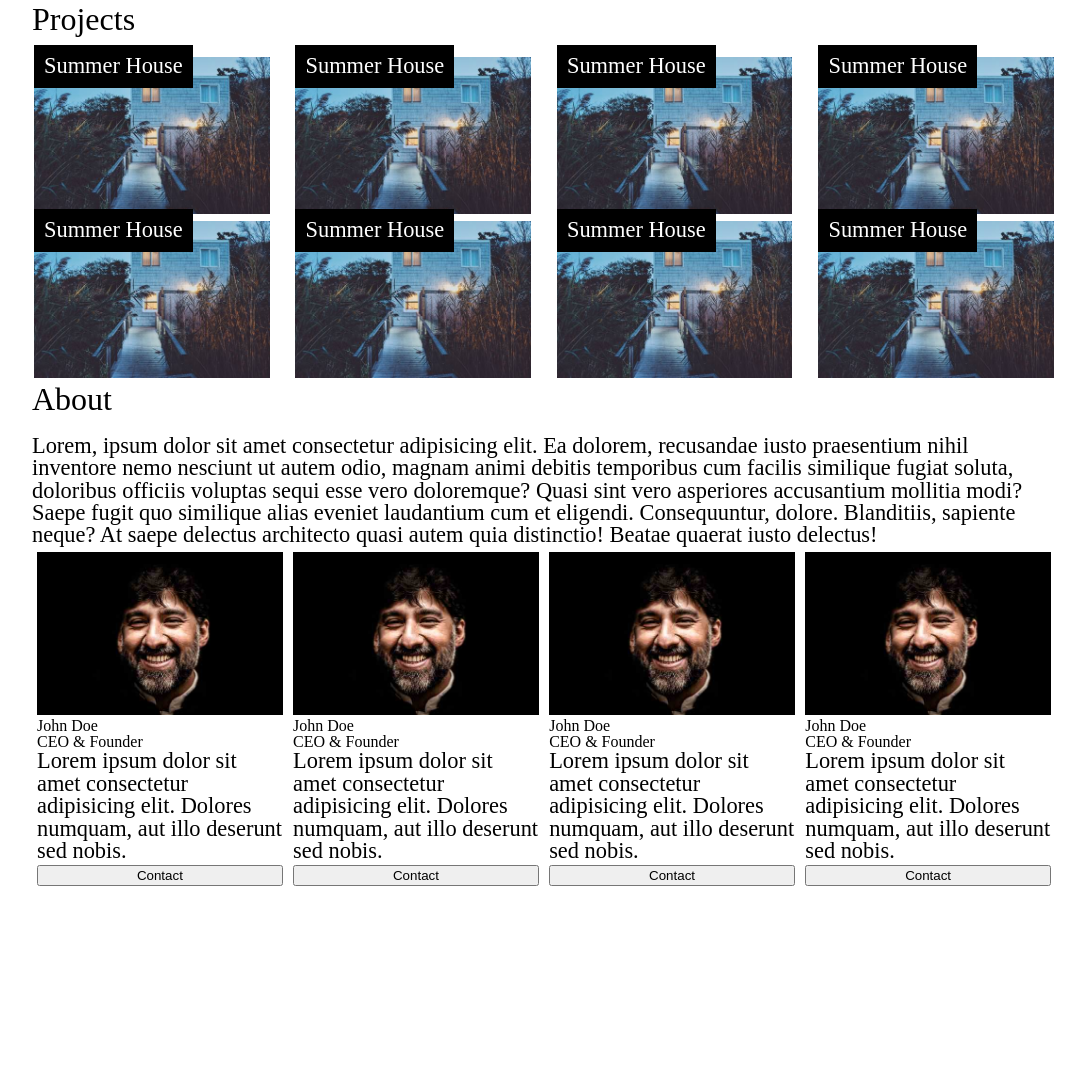
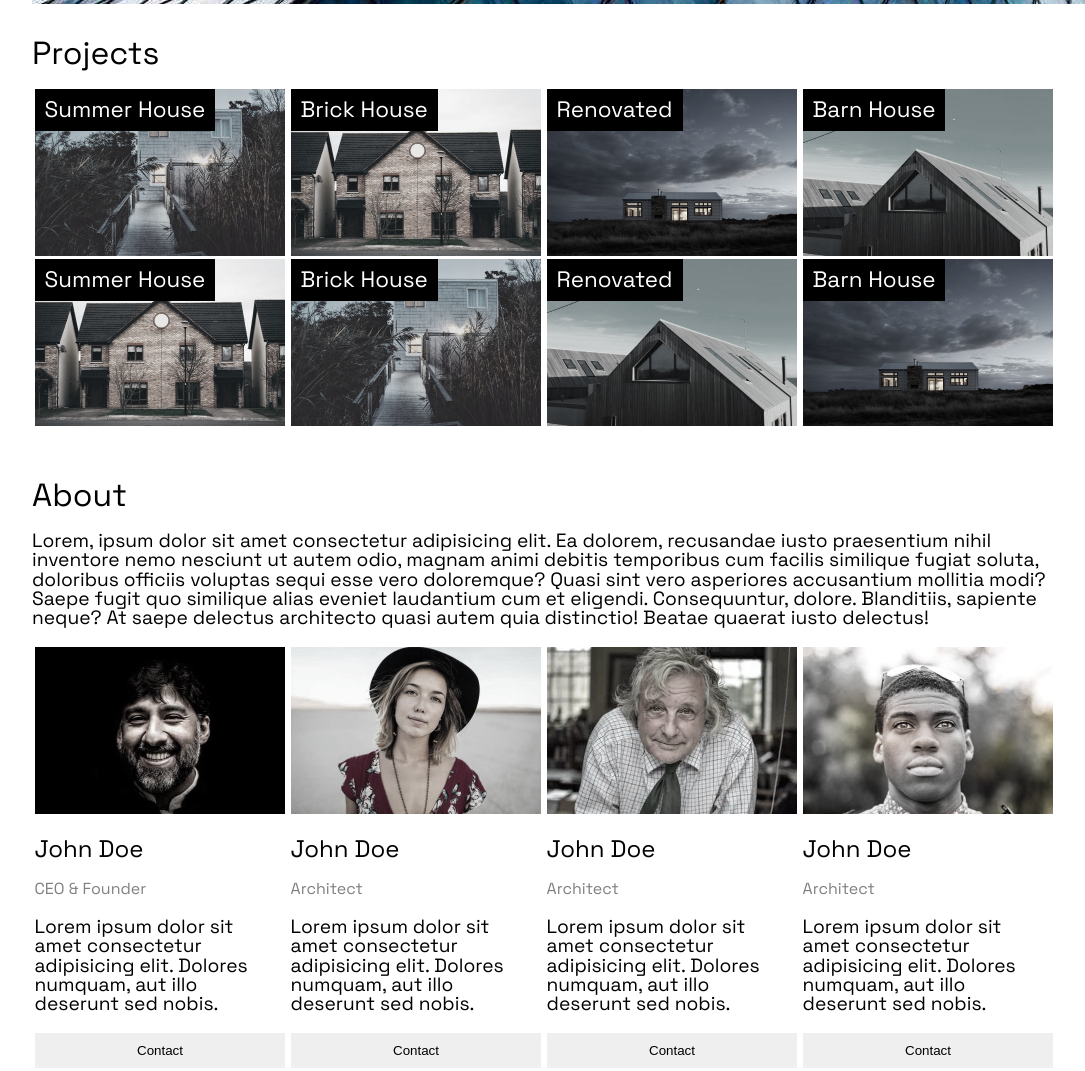
Before and after one commit to draganjitmedia/basic2, a plain HTML site: page index.html in a window 1280 px wide. Shown: the part 876-1947 px from the top of the page, without its empty margins (96-1181 px from the left). Before the commit the page ends 1767 px from the top, so only its background shows below. Drawn offline with Linux system fonts and the light colour scheme.

Commit message:
updated_design

```diff
--- a/index.html
+++ b/index.html
@@ -7,128 +7,148 @@
     <meta name="viewport" content="width=device-width, initial-scale=1.0">
     <link rel="stylesheet" href="styles/reset.css">
     <link rel="stylesheet" href="styles/app.css">
-    <title>Arhitect</title>
+    <link rel="preconnect" href="https://fonts.googleapis.com">
+    <link rel="preconnect" href="https://fonts.gstatic.com" crossorigin>
+    <link href="https://fonts.googleapis.com/css2?family=Space+Grotesk:wght@300;400;500;600;700&display=swap"
+        rel="stylesheet">
+    <title>Arhitects</title>
 </head>
 
 <body>
     <nav>
-        <div class="logo">
+        <div class="padding bg">
             <a href="#"><span>BR</span> Architects</a>
         </div>
         <ul>
-            <li><a href="#">Projects</a></li>
-            <li><a href="#">About</a></li>
-            <li><a href="#">Contact</a></li>
+            <li class="bg"><a href="#">Projects</a></li>
+            <li class="bg"><a href="#">About</a></li>
+            <li class="bg"><a href="#">Contact</a></li>
         </ul>
     </nav>
-    <div>
-        <div class="front-img">
+    <div class="d-flex">
+        <div class="front-img mb">
             <img src="images/architect.jpg" alt="">
         </div>
         <div class="heading">
-            <h1><span>BR</span> Arhitect</h1>
+            <h1><span>BR</span> Arhitects</h1>
         </div>
     </div>
 
-    <section class="houses">
-        <h2>Projects</h2>
-        <div class="container">
-            <div class="img-container w-25 relative">
-                <img src="images/house1.jpg" alt="kuca1">
+    <section class="container pt pb mb">
+        <h2> Projects</h2>
+        <div class="d-flex">
+            <div class="w-25 relative">
+                <img src="images/house1.jpg" alt="house1">
                 <h4 class="absolute"> Summer House</h4>
             </div>
-            <div class="img-container w-25 relative">
-                <img src="images/house1.jpg" alt="kuca1">
-                <h4 class="absolute">Summer House</h4>
+            <div class="w-25 relative">
+                <img src="images/house2.jpg" alt="house2">
+                <h4 class="absolute">Brick House</h4>
             </div>
-            <div class="img-container w-25 relative">
-                <img src="images/house1.jpg" alt="kuca1">
-                <h4 class="absolute">Summer House</h4>
+            <div class="w-25 relative">
+                <img src="images/house3.jpg" alt="house3">
+                <h4 class="absolute">Renovated</h4>
             </div>
-            <div class="img-container w-25 relative">
-                <img src="images/house1.jpg" alt="kuca1">
-                <h4 class="absolute">Summer House</h4>
+            <div class="w-25 relative">
+                <img src="images/house4.jpg" alt="house4">
+                <h4 class="absolute">Barn House</h4>
             </div>
-            <div class="img-container w-25 relative">
-                <img src="images/house1.jpg" alt="kuca1">
+            <div class="w-25 relative">
+                <img src="images/house5.jpg" alt="house5">
                 <h4 class="absolute"> Summer House</h4>
             </div>
-            <div class="img-container w-25 relative">
-                <img src="images/house1.jpg" alt="kuca1">
-                <h4 class="absolute">Summer House</h4>
+            <div class="w-25 relative">
+                <img src="images/house6.jpg" alt="house6">
+                <h4 class="absolute">Brick House</h4>
             </div>
-            <div class="img-container w-25 relative">
-                <img src="images/house1.jpg" alt="kuca1">
-                <h4 class="absolute">Summer House</h4>
+            <div class="w-25 relative">
+                <img src="images/house7.jpg" alt="house7">
+                <h4 class="absolute">Renovated</h4>
             </div>
-            <div class="img-container w-25 relative">
-                <img src="images/house1.jpg" alt="kuca1">
-                <h4 class="absolute">Summer House</h4>
+            <div class="w-25 relative">
+                <img src="images/house8.jpg" alt="house8">
+                <h4 class="absolute">Barn House</h4>
             </div>
         </div>
     </section>
-    <section class="about">
-        <div class="text">
+    <section class=" container pt mb">
+
         <h2>About</h2>
-            <p>Lorem, ipsum dolor sit amet consectetur adipisicing elit. Ea dolorem, recusandae iusto praesentium nihil
+        <p>Lorem, ipsum dolor sit amet consectetur adipisicing elit. Ea dolorem, recusandae iusto
+            praesentium nihil
             inventore nemo nesciunt ut autem odio, magnam animi debitis temporibus cum facilis similique fugiat
             soluta, doloribus officiis voluptas sequi esse vero doloremque? Quasi sint vero asperiores accusantium
             mollitia modi? Saepe fugit quo similique alias eveniet laudantium cum et eligendi. Consequuntur, dolore.
             Blanditiis, sapiente neque? At saepe delectus architecto quasi autem quia distinctio! Beatae quaerat
             iusto delectus!</p>
-        </div>
-        <div class="container">
-            <div class="card">
-                <img src="images/team1.jpg" alt="">
-                <div class="who">
-                    <h3>John Doe</h3>
-                    <h5>CEO & Founder</h5>
-                    <p>Lorem ipsum dolor sit amet consectetur adipisicing elit. Dolores numquam, aut illo deserunt sed
+        <div class="d-flex pt">
+            <div class="w-25">
+                <img src="images/team1.jpg" alt="team1">
+                <h3 class="pt">John Doe</h3>
+                <h5 class="pt text-gray">CEO & Founder</h5>
+                <p class="pt">Lorem ipsum dolor sit amet consectetur adipisicing elit. Dolores numquam, aut illo
+                    deserunt sed
                     nobis.</p>
-                    <p>
+                <p class="pt">
                     <button>Contact</button>
                 </p>
             </div>
-            </div>
-            <div class="card">
-                <img src="images/team1.jpg" alt="">
-                <div class="who">
-                    <h3>John Doe</h3>
-                    <h5>CEO & Founder</h5>
-                    <p>Lorem ipsum dolor sit amet consectetur adipisicing elit. Dolores numquam, aut illo deserunt sed
+            <div class="w-25">
+                <img src="images/team2.jpg" alt="team2">
+                <h3 class="pt">John Doe</h3>
+                <h5 class="pt text-gray">Architect</h5>
+                <p class="pt">Lorem ipsum dolor sit amet consectetur adipisicing elit. Dolores numquam, aut illo
+                    deserunt sed
                     nobis.</p>
-                    <p>
+                <p class="pt">
                     <button>Contact</button>
                 </p>
             </div>
-            </div>
-            <div class="card">
-                <img src="images/team1.jpg" alt="">
-                <div class="who">
-                    <h3>John Doe</h3>
-                    <h5>CEO & Founder</h5>
-                    <p>Lorem ipsum dolor sit amet consectetur adipisicing elit. Dolores numquam, aut illo deserunt sed
+            <div class="w-25">
+                <img src="images/team3.jpg" alt="team3">
+                <h3 class="pt">John Doe</h3>
+                <h5 class="pt text-gray">Architect</h5>
+                <p class="pt">Lorem ipsum dolor sit amet consectetur adipisicing elit. Dolores numquam, aut illo
+                    deserunt sed
                     nobis.</p>
-                    <p>
+                <p class="pt">
                     <button>Contact</button>
                 </p>
             </div>
-            </div>
-            <div class="card">
-                <img src="images/team1.jpg" alt="">
-                <div class="who">
-                    <h3>John Doe</h3>
-                    <h5>CEO & Founder</h5>
-                    <p>Lorem ipsum dolor sit amet consectetur adipisicing elit. Dolores numquam, aut illo deserunt sed
+            <div class="w-25">
+                <img src="images/team4.jpg" alt="team4">
+                <h3 class="pt">John Doe</h3>
+                <h5 class="pt text-gray">Architect</h5>
+                <p class="pt">Lorem ipsum dolor sit amet consectetur adipisicing elit. Dolores numquam, aut illo
+                    deserunt sed
                     nobis.</p>
-                    <p>
+                <p class="pt">
                     <button>Contact</button>
                 </p>
-                </div>
+
             </div>
         </div>
     </section>
 
+    <section class="container pt">
+        <h2>Contact</h2>
+        <p class="pt pb">Lets get in touch and talk about your next project.</p>
+
+        <form class="sm-text-align-center">
+            <input class="mt mb" type="text" id="fname" name="fname" placeholder="Name" required><br>
+            <input class="mt mb" type="email" id="email" name="email" placeholder="Email" required><br>
+            <input class="mt mb" type="text" id="subject" name="subject" placeholder="Subject" required><br>
+            <input class="mt mb" type="text" id="comment" name="comment" placeholder="Comment" required><br>
+            <input class="mt mb" type="submit" value="SEND MESSAGE">
+        </form>
+    </section>
+    <section class="container d-flex">
+        <img src="images/w-100.jpg" alt="">
+    </section>
+    <footer id="footer" class="mt">
+        <p>Powered by Something</p>
+    </footer>
+
 </body>
 
 </html>
--- a/styles/app.css
+++ b/styles/app.css
@@ -1,10 +1,18 @@
+body {
+    font-family: 'Space Grotesk', sans-serif;
+}
+
 nav {
     display: flex;
     justify-content: space-between;
     align-items: center;
     padding: 20px;
-    box-shadow: 1px 7px #eee;
+    box-shadow: 3px 2px 8px gray;
+    margin-bottom: 4px;
+}
 
+.padding {
+    padding: 10px;
 }
 
 nav a {
@@ -14,7 +22,6 @@ nav a {
 
 ul {
     display: flex;
-
 }
 
 ul li {
@@ -37,12 +44,13 @@ h1 {
     font-size: 3rem;
     color: white;
     padding: 10px;
+    letter-spacing: 4px;
 }
 
 .heading {
     position: absolute;
     bottom: 50%;
-    left: 40%;
+    left: 45%;
 }
 
 .heading span {
@@ -52,20 +60,23 @@ h1 {
     font-weight: bold;
 }
 
-section {
+.container {
     width: 80%;
     margin: auto;
 }
 
-.container {
+.d-flex {
     display: flex;
-    justify-content: space-between;
-    flex: 1;
+    justify-content: space-around;
     flex-wrap: wrap;
 }
 
 .relative {
     position: relative;
+}
+
+h3 {
+    font-size: 1.5rem;
 }
 
 h4 {
@@ -75,7 +86,8 @@ h4 {
 
 .absolute {
     position: absolute;
-    bottom: 80%;
+    top: 0;
+    left: 0;
     background: black;
     color: white;
 }
@@ -85,10 +97,8 @@ h4 {
 }
 
 .w-25 {
-    width: 23%;
-    padding: 2px;
+    width: 24.5%;
 }
-
 
 h2 {
     font-size: 2rem;
@@ -96,19 +106,93 @@ h2 {
 }
 
 p {
-    font-size: 1.4rem;
+    font-size: 1.2rem;
 }
 
-.card {
-    padding: 5px;
-    width: 24%;
+.w-25 {
+    width: 24.5%;
 }
 
-.card img {
+.w-25 img {
     width: 100%;
+    filter: grayscale(80%);
+}
 
+.w-25 img:hover {
+    filter: grayscale(0%);
 }
 
 button {
+    cursor: pointer;
+    border: none;
+    padding: 10px;
     width: 100%;
 }
+
+button:hover {
+    background: #afb7c4;
+}
+
+form {
+    width: 100%;
+}
+
+input {
+    width: 100%;
+    padding: 15px;
+    border: 1px solid gray;
+}
+
+input:focus-visible {
+    outline: none;
+    border: 1px solid black;
+}
+
+input[type="submit"] {
+    cursor: pointer;
+    font-weight: 600;
+    background: black;
+    border: 1px solid black;
+    color: white;
+    width: 20%;
+}
+
+input[type="submit"]:hover {
+    background: white;
+    color: black;
+}
+
+.w-100 {
+    width: 100%;
+}
+
+footer {
+    background: black;
+    padding: 30px;
+    text-align: center;
+    color: white;
+}
+
+.pt {
+    padding-top: 20px;
+}
+
+.pb {
+    padding-bottom: 20px;
+}
+
+.mt {
+    margin-top: 10px;
+}
+
+.mb {
+    margin-bottom: 10px;
+}
+
+.text-gray {
+    color: gray;
+}
+
+.bg:hover {
+    background: #afb7c4;
+}
```
Also changed, not shown: images/location.jpg (added). Lines whose indentation alone changed are shown as unchanged.
